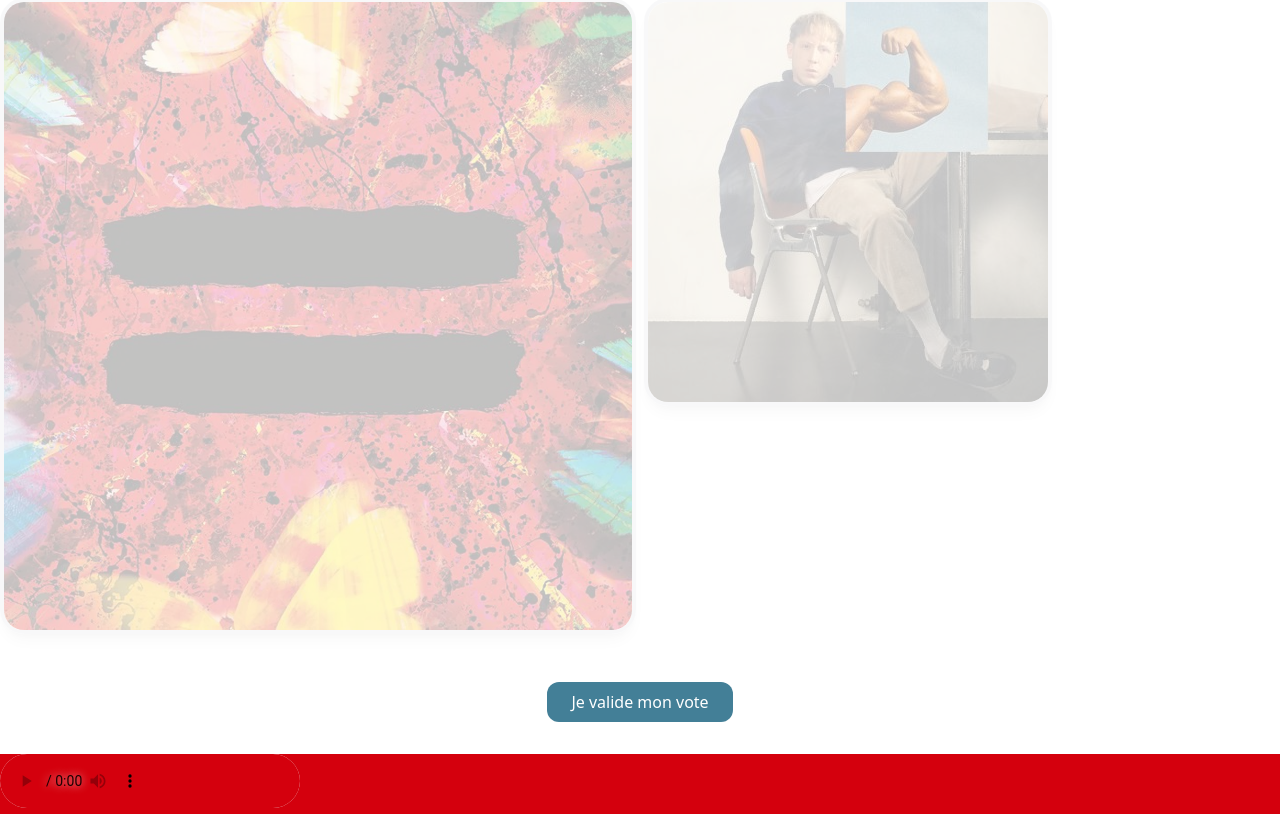
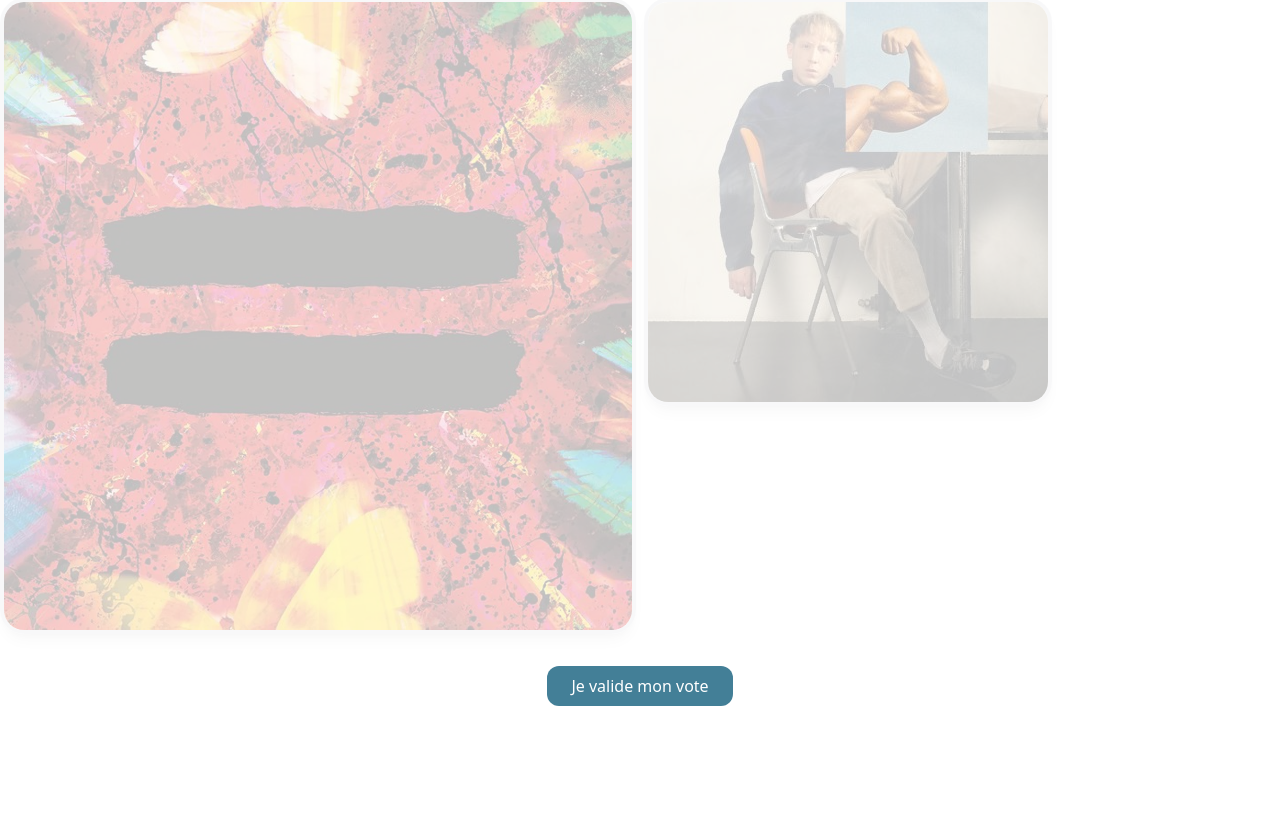
Before and after one commit to HugoB-DK/CherieFM, a Nuxt app: page /vote in a window 1280 px wide. Shown: the part 1199-2013 px from the top of the page. After the commit the page ends 1985 px from the top, so only its background shows below. Built offline with nearby package versions, Linux system fonts and the light colour scheme.

Commit message:
Footer position

```diff
--- a/components/FooterComponent.vue
+++ b/components/FooterComponent.vue
@@ -1,5 +1,5 @@
 <template>
-  <footer class="footer">
+  <footer class="footer fixed bottom-0">
     <audio controls>
       <source src="http://scdn.nrjaudio.fm/adwz2/fr/30201/mp3_128.mp3?origine=fluxradios" type="audio/mp3">
     </audio>
--- a/pages/vote.vue
+++ b/pages/vote.vue
@@ -51,7 +51,7 @@
             </div>
           </label>
         </div>
-        <div class="my-8 text-center">
+        <div class="mt-4 mb-20 text-center">
           <button class="button-color text-white px-6 py-2 rounded-xl ">
             Je valide mon vote
           </button>
```
